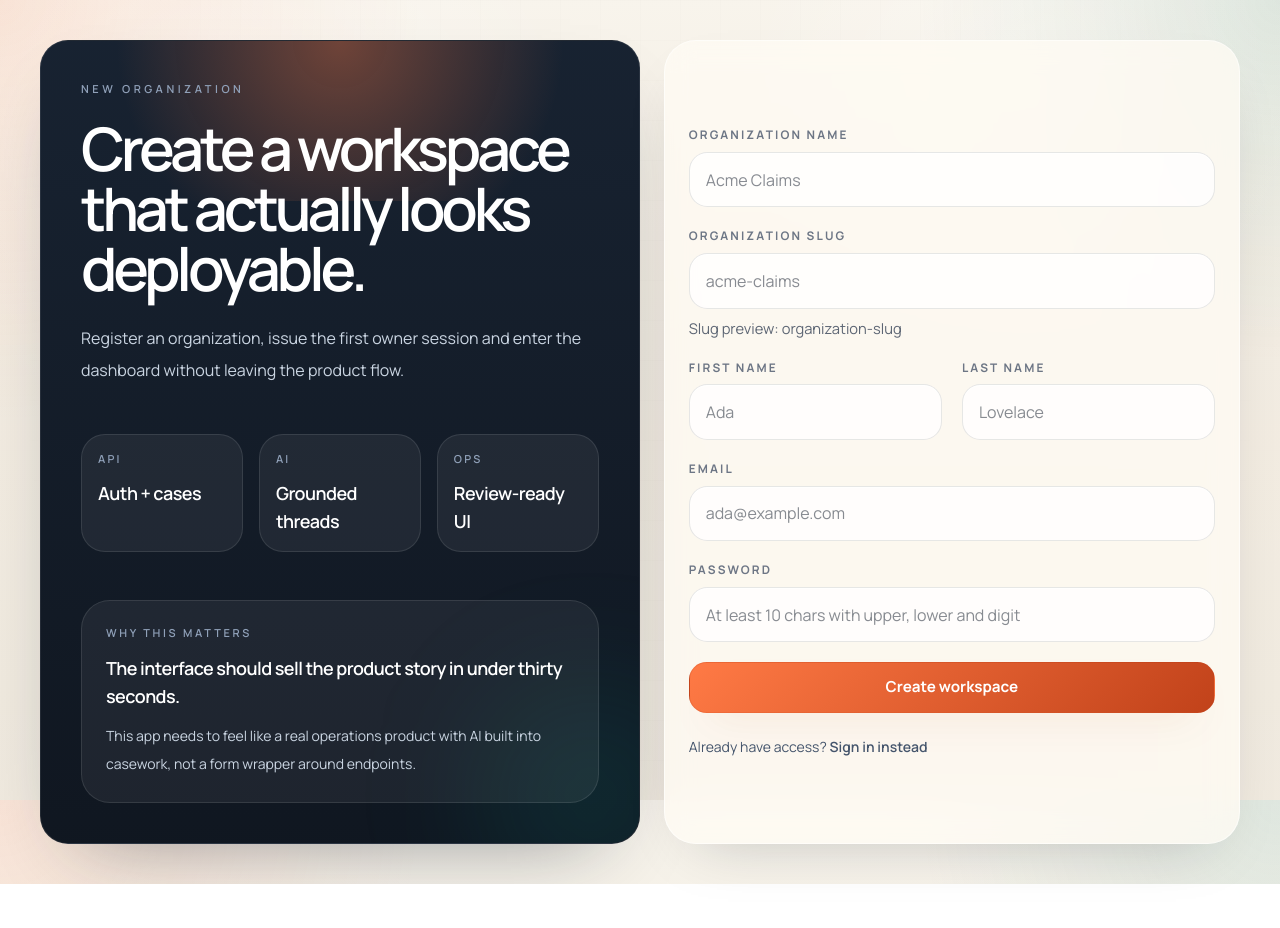
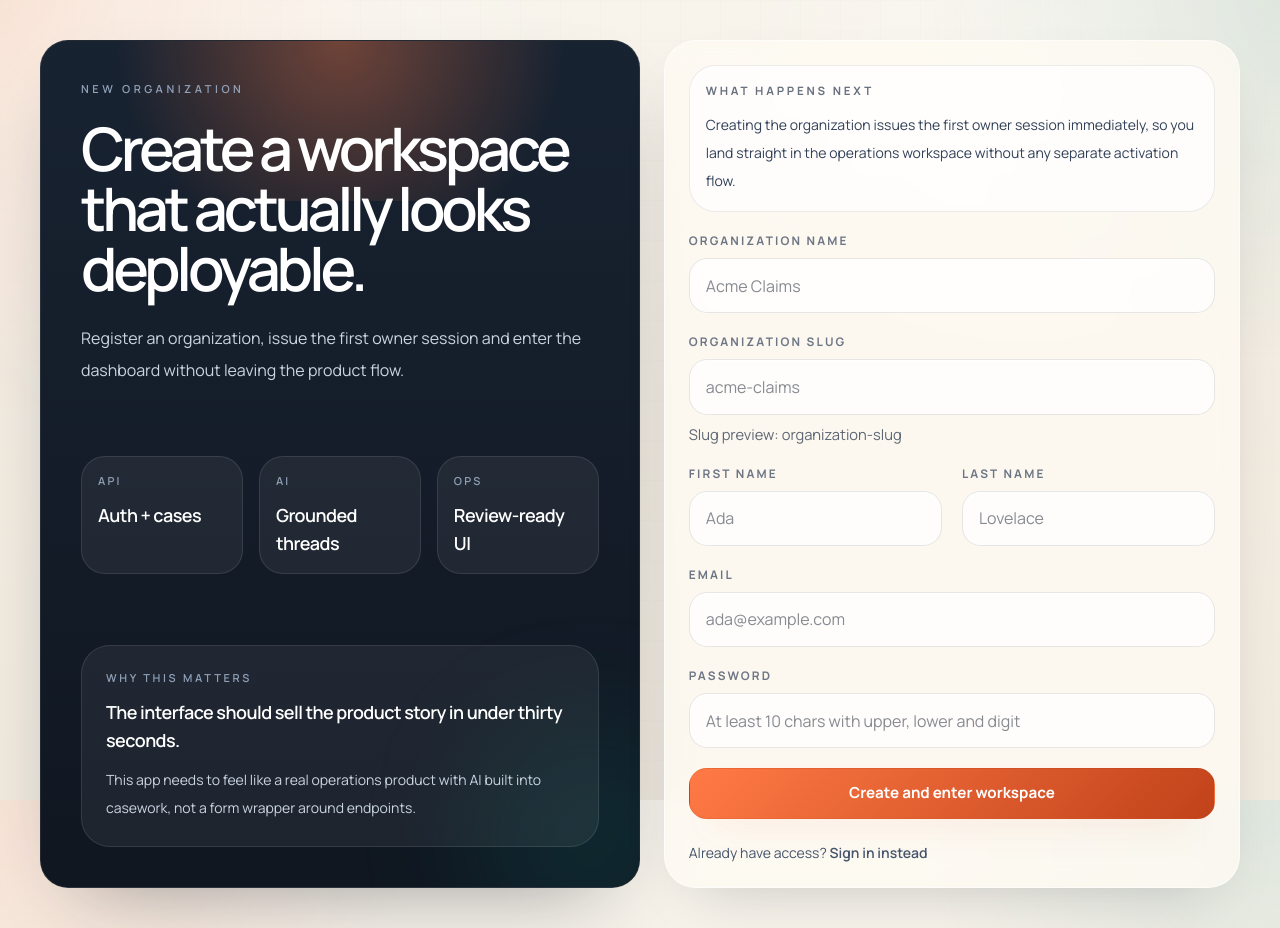
Before and after one commit to MaciejZiel/caseflow, a Next.js app in the folder frontend/: page /auth/register in a window 1280 px wide. Before the commit the page ends 884 px from the top, so only its background shows below. Built offline with nearby package versions, Linux system fonts and the light colour scheme; no server answers.

Commit message:
chore: polish authentication entry flows

```diff
--- a/frontend/src/app/auth/login/page.tsx
+++ b/frontend/src/app/auth/login/page.tsx
@@ -45,6 +45,15 @@ export default function LoginPage() {
       alternateHref="/auth/register"
     >
       <form className="space-y-5" onSubmit={handleSubmit}>
+        <div className="surface-panel p-4">
+          <p className="eyebrow">Demo access</p>
+          <p className="mt-3 text-sm leading-7 text-slate-700">
+            Use <span className="font-semibold text-slate-950">demo.owner@caseflow.local</span> with{" "}
+            <span className="font-semibold text-slate-950">OwnerPass123</span> and optional slug{" "}
+            <span className="font-semibold text-slate-950">demo-claims</span>.
+          </p>
+        </div>
+
         <div className="field-shell">
           <label className="field-label" htmlFor="email">
             Email
@@ -91,7 +100,7 @@ export default function LoginPage() {
         {errorMessage ? <p className="field-error">{errorMessage}</p> : null}
 
         <Button disabled={isSubmitting} fullWidth type="submit">
-          {isSubmitting ? "Signing in…" : "Sign in"}
+          {isSubmitting ? "Signing in…" : "Enter workspace"}
         </Button>
       </form>
     </AuthFormShell>
--- a/frontend/src/app/auth/register/page.tsx
+++ b/frontend/src/app/auth/register/page.tsx
@@ -67,6 +67,14 @@ export default function RegisterPage() {
       alternateHref="/auth/login"
     >
       <form className="grid gap-5 md:grid-cols-2" onSubmit={handleSubmit}>
+        <div className="surface-panel p-4 md:col-span-2">
+          <p className="eyebrow">What happens next</p>
+          <p className="mt-3 text-sm leading-7 text-slate-700">
+            Creating the organization issues the first owner session immediately, so you land
+            straight in the operations workspace without any separate activation flow.
+          </p>
+        </div>
+
         <div className="field-shell md:col-span-2">
           <label className="field-label" htmlFor="organizationName">
             Organization name
@@ -154,7 +162,7 @@ export default function RegisterPage() {
 
         <div className="md:col-span-2">
           <Button disabled={isSubmitting} fullWidth type="submit">
-            {isSubmitting ? "Creating workspace…" : "Create workspace"}
+            {isSubmitting ? "Creating workspace…" : "Create and enter workspace"}
           </Button>
         </div>
       </form>
```
